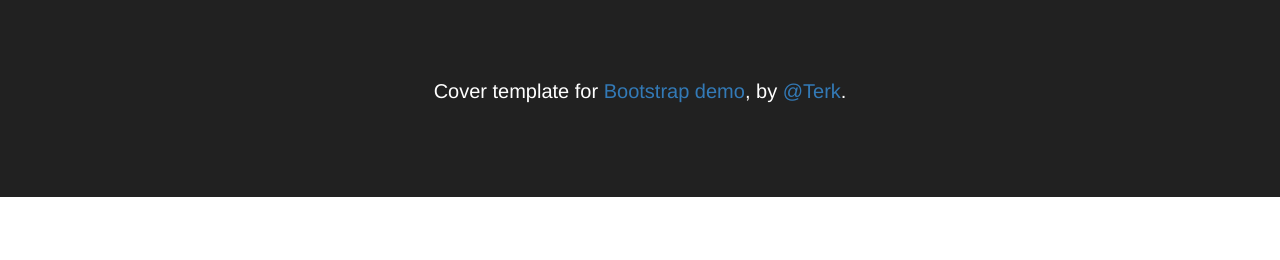
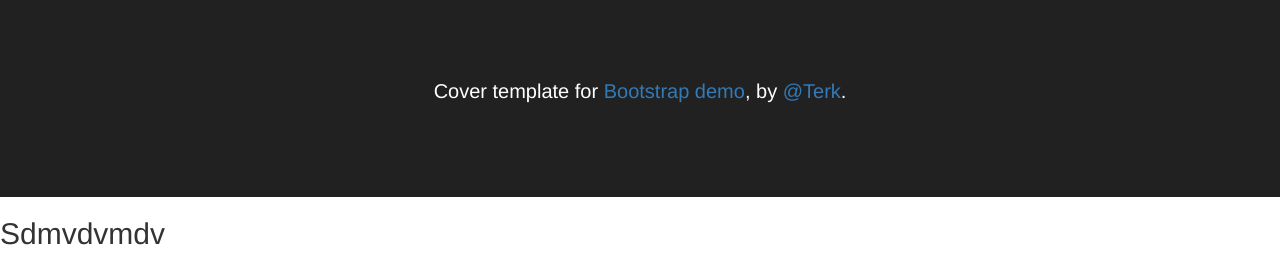
Before and after one commit to sarawuthza/webresponsive, a website: page index.html in a window 1280 px wide. Shown: the part 2718-2978 px from the top of the page. Before the commit the page ends 2915 px from the top, so only its background shows below. Drawn offline with nearby package versions, Linux system fonts and the light colour scheme.

Commit message:
test text

```diff
--- a/index.html
+++ b/index.html
@@ -177,10 +177,10 @@
             <p>Cover template for <a href="https://getbootstrap.com">Bootstrap demo</a>, by <a href="https://twitter.com/mdo">@Terk</a>.</p>
         </div>
     </div>
+    <h2>Sdmvdvmdv</h2>
 
 
     <script src="bower_components/jquery/dist/jquery.js"></script>
     <script src="bower_components/bootstrap/dist/js/bootstrap.min.js"></script>
 </body>
-
 </html>
```
